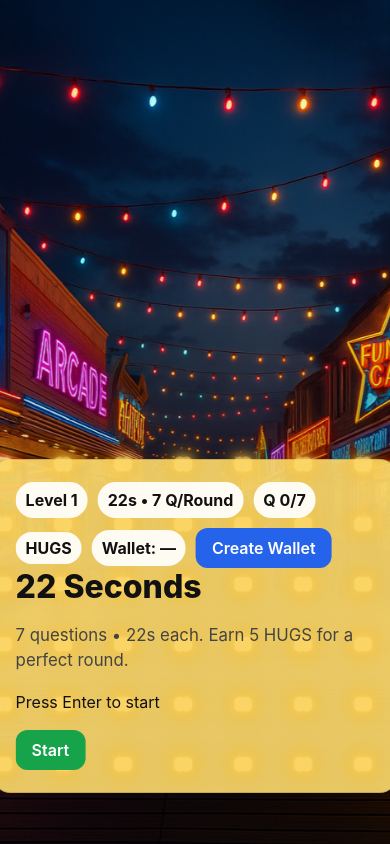
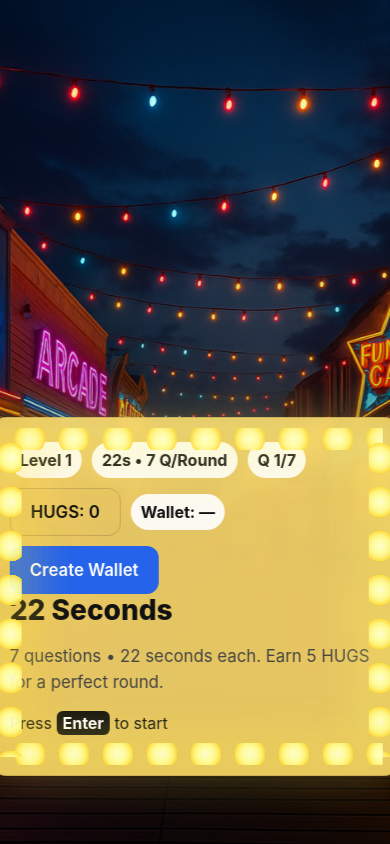
Before and after one commit to hugstokens-stack/hugs-trivia, a React (Vite) app: page / in a window 390 px wide. Built offline with nearby package versions, Linux system fonts and the light colour scheme.

Commit message:
22 Seconds UI: neon bulbs edge-only + mobile keyboard fixes + centered overlay

```diff
--- a/src/App.css
+++ b/src/App.css
@@ -1,101 +1,226 @@
-/* ===== 22 Seconds – Centered Card + Subtle Panel Bulbs (no viewport bulbs) ===== */
+/* ===== 22 Seconds — Centered Gold Panel + Edge Bulbs + Mobile polish ===== */
 
-:root{
-  --panel-bg: rgba(246,213,107,0.94);
-  --text:#111; --muted:#444;
-  --accent-blue:#2563eb; --accent-green:#16a34a;
-  --radius:18px;
+:root {
+  --panel-bg: rgba(246, 213, 107, 0.92);
+  --text: #111;
+  --muted: #444;
+  --accent-blue: #2563eb;
+  --accent-green: #16a34a;
+  --radius: 18px;
+
+  --bulb-size: 22px;       /* dot size */
+  --bulb-gap: 22px;        /* spacing between bulbs */
+  --bulb-glow: 26px;       /* glow spread */
 }
 
-html,body,#root{
-  height:100%; margin:0;
-  font-family:Inter, system-ui, -apple-system, Segoe UI, Roboto, HelveticaNeue, Arial;
-  background-image:url("/boardwalktheme.png");
-  background-size:cover; background-position:center;
-  background-repeat:no-repeat; background-attachment:fixed;
-  color:#fff;
+html, body, #root {
+  height: 100dvh; /* mobile-friendly dynamic viewport */
+  margin: 0;
+  font-family: "Inter", system-ui, -apple-system, "Segoe UI", Roboto, "Helvetica Neue", Arial;
+  background-image: url("/boardwalktheme.png");
+  background-size: cover;
+  background-position: center;
+  background-repeat: no-repeat;
+  background-attachment: fixed;
+  color: #fff;
 }
 
-@keyframes fadeInBg{0%{filter:brightness(.6) blur(2px);opacity:0}100%{filter:none;opacity:1}}
-body{animation:fadeInBg 900ms ease-out forwards}
+/* Gentle fade for background */
+@keyframes fadeInBackground {
+  0% { filter: brightness(0.4) blur(5px); opacity: 0; }
+  100% { filter: brightness(1) blur(0); opacity: 1; }
+}
+body { animation: fadeInBackground 2s ease-out forwards; }
 
-/* bottom vignette */
-.scrim{
-  position:fixed; inset:0; pointer-events:none;
-  background:linear-gradient(to top, rgba(0,0,0,.55) 0%, rgba(0,0,0,.25) 40%, rgba(0,0,0,0) 70%);
-  z-index:4;
+/* Subtle bottom vignette */
+.scrim {
+  position: fixed;
+  inset: 0;
+  pointer-events: none;
+  background: linear-gradient(
+    to top,
+    rgba(0,0,0,0.55) 0%,
+    rgba(0,0,0,0.25) 45%,
+    rgba(0,0,0,0) 75%
+  );
+  z-index: 5;
 }
 
-/* ===== GOLD PANEL (centered) ===== */
-.overlay{
-  position:fixed; left:50%; bottom:10vh; transform:translateX(-50%);
-  width:min(1050px, 92vw);
-  background:var(--panel-bg); color:var(--text);
-  border-radius:var(--radius); border:1px solid rgba(0,0,0,.15);
-  padding:28px 32px; box-shadow:0 18px 48px rgba(0,0,0,.35);
-  z-index:10;
+/* === GOLD PANEL === */
+.overlay {
+  position: fixed;
+  left: 50%;
+  transform: translateX(-50%);
+  bottom: max(8vh, calc(env(safe-area-inset-bottom, 0px) + 20px));
+  width: min(1150px, 94vw);
+  background: var(--panel-bg);
+  color: var(--text);
+  border-radius: var(--radius);
+  border: 1px solid rgba(0,0,0,0.15);
+  box-shadow: 0 16px 52px rgba(0,0,0,0.35);
+  padding: 32px 36px;
+  backdrop-filter: blur(4px);
+  z-index: 10;
+
+  /* create a positioning context for bulbs */
+  position: fixed;
 }
 
-/* ===== BULBS ONLY AROUND THE PANEL EDGE ===== */
-@keyframes bulbsPulse{0%,100%{opacity:.55}50%{opacity:.9}}
-.overlay::before{
-  content:""; position:absolute; inset:-12px;
-  border-radius:calc(var(--radius) + 14px);
-  pointer-events:none; z-index:-1;
-  /* subtle dotted bulbs along the border using repeating radial gradients */
-  --gap: 54px;         /* spacing between bulbs */
-  --size: 6px;         /* bulb size */
-  --col: #ffd966;      /* bulb color */
-  background:
-    radial-gradient(circle at 18px 18px, var(--col) 0 var(--size), transparent calc(var(--size) + 1px)) 0    0/var(--gap) var(--gap) repeat,
-    radial-gradient(circle at 18px 18px, var(--col) 0 var(--size), transparent calc(var(--size) + 1px)) 0 100%/var(--gap) var(--gap) repeat,
-    radial-gradient(circle at 18px 18px, var(--col) 0 var(--size), transparent calc(var(--size) + 1px)) 100% 0/var(--gap) var(--gap) repeat,
-    radial-gradient(circle at 18px 18px, var(--col) 0 var(--size), transparent calc(var(--size) + 1px)) 100% 100%/var(--gap) var(--gap) repeat;
-  filter: drop-shadow(0 0 6px #ffd966) drop-shadow(0 0 14px #ffb100);
-  animation: bulbsPulse 2.4s ease-in-out infinite;
-  opacity:.75;
+.overlay * { color: var(--text); }
+
+/* Typography */
+h1.title {
+  margin: 0 0 14px;
+  font-size: clamp(32px, 5vw, 48px);
+  font-weight: 800;
+  line-height: 1.2;
 }
 
-/* type */
-h1.title{margin:0 0 10px; font-size:clamp(32px,5vw,46px); font-weight:800; line-height:1.2}
-.level{font-weight:700; margin:8px 0 4px; font-size:1.2rem}
-.subtitle{color:var(--muted); font-size:1.05rem}
-.feedback{margin-top:10px; font-weight:700; color:var(--accent-green)}
+.subtitle { color: var(--muted); font-size: 1.2rem; }
 
-/* HUD / badges */
-.hud{display:flex; gap:10px; flex-wrap:wrap; align-items:center}
-.badge,.chip{
-  background:rgba(255,255,255,.92); color:#111; font-weight:700;
-  border-radius:999px; padding:6px 10px; border:0;
+.level { font-size: 1.3rem; font-weight: 700; margin: 10px 0 6px; }
+
+.kbd {
+  background: #111;
+  color: #fff;
+  border-radius: 6px;
+  padding: 2px 6px;
+  font-weight: 700;
 }
-.chip{cursor:pointer}
 
-/* input & buttons */
-.controls{display:flex; gap:10px; align-items:center; margin-top:6px}
-.controls input{
-  height:52px; padding:0 14px; font-size:1.05rem; border-radius:10px;
-  border:1px solid rgba(0,0,0,.25); width:min(560px, 90%);
-  box-shadow:0 2px 4px rgba(0,0,0,.08);
+/* HUD + badges */
+.hud { display: flex; gap: 10px; flex-wrap: wrap; align-items: center; font-size: 1rem; }
+.badge {
+  background: rgba(255,255,255,0.9);
+  color: #111;
+  font-weight: 700;
+  border-radius: 999px;
+  padding: 6px 10px;
 }
-.controls input:focus{outline:2px solid var(--accent-blue)}
-.btn{display:inline-flex; align-items:center; justify-content:center; padding:10px 16px;
-  border-radius:12px; border:0; cursor:pointer; font-weight:600; font-size:1rem}
-.btn-blue{background:var(--accent-blue); color:#fff}
-.btn-green{background:var(--accent-green); color:#fff}
-.btn-ghost{background:transparent; border:1px solid rgba(0,0,0,.15); color:var(--text)}
 
-.mobile-actions{display:none; gap:8px; margin-top:8px}
+/* Buttons */
+.btn {
+  display: inline-flex;
+  align-items: center;
+  justify-content: center;
+  padding: 12px 20px;
+  border-radius: 12px;
+  border: 0;
+  cursor: pointer;
+  font-weight: 600;
+  font-size: 1.05rem;
+  line-height: 1.2;
+  transition: filter .15s ease, transform .1s ease;
+  min-height: 48px; /* thumb friendly */
+}
+.btn:active { transform: translateY(1px); }
+.btn-blue { background: var(--accent-blue); color: #fff; }
+.btn-blue:hover { filter: brightness(1.05); }
+.btn-green { background: var(--accent-green); color: #fff; }
+.btn-green:hover { filter: brightness(1.05); }
+.btn-ghost {
+  background: transparent;
+  border: 1px solid rgba(0,0,0,0.15);
+  color: var(--text);
+}
 
-/* Mobile: reduce bulb intensity/spacing a bit, bring panel higher */
-@media (max-width: 760px){
-  .overlay{bottom:6vh; padding:22px}
-  .controls{flex-direction:column; align-items:stretch}
-  .controls input{width:100%}
-  .mobile-actions{display:flex}
-  .overlay::before{
-    --gap: 60px;
-    --size: 5px;
-    opacity:.55;
-    filter: drop-shadow(0 0 5px #ffd966) drop-shadow(0 0 10px #ffb100);
-  }
+/* Input box */
+.controls { display: flex; gap: 10px; align-items: center; flex-wrap: wrap; }
+.controls input {
+  height: 56px;
+  padding: 0 14px;
+  font-size: 1.15rem;
+  border-radius: 10px;
+  border: 1px solid rgba(0,0,0,0.25);
+  width: min(680px, 92%);
+  box-shadow: 0 2px 4px rgba(0,0,0,0.1);
 }
+.controls input:focus { outline: 2px solid var(--accent-blue); }
+
+/* Mobile action row */
+.mobile-actions {
+  display: flex;
+  gap: 10px;
+  margin-top: 12px;
+  flex-wrap: wrap;
+}
+.mobile-actions .btn { flex: 1 1 160px; }
+
+/* Feedback styling */
+.feedback { margin-top: 12px; font-size: 1.25rem; font-weight: 700; color: var(--accent-green); }
+
+/* History panel */
+.history { margin-top: 20px; }
+.history-head { display: flex; align-items: center; justify-content: space-between; margin-bottom: 8px; }
+.history-total { font-weight: 700; margin-bottom: 8px; }
+.history-table { width: 100%; border-collapse: collapse; font-size: 0.95rem; }
+.history-table th, .history-table td { padding: 8px 6px; border-bottom: 1px solid rgba(0,0,0,0.15); }
+.muted { color: var(--muted); }
+
+/* ===== Bulb strips only around the edge of the gold card ===== */
+
+.bulbs {
+  position: absolute;
+  pointer-events: none;
+  background:
+    radial-gradient(circle at center,
+      #fff7c2 0%,
+      #ffe37a 45%,
+      #ffcc33 62%,
+      rgba(255, 204, 51, 0.0) 63%);
+  filter: drop-shadow(0 0 var(--bulb-glow) #ffd54a);
+  animation: blink 2.2s linear infinite;
+  opacity: 0.95;
+}
+
+/* Top & bottom are horizontal strips filled with repeating bulbs */
+.bulbs.top,
+.bulbs.bottom {
+  left: 18px;
+  right: 18px;
+  height: var(--bulb-size);
+  background-size: calc(var(--bulb-size) + var(--bulb-gap)) var(--bulb-size);
+  background-repeat: repeat-x;
+  background-position: left center;
+}
+.bulbs.top    { top: 10px; }
+.bulbs.bottom { bottom: 10px; }
+
+/* Left & right are vertical strips */
+.bulbs.left,
+.bulbs.right {
+  top: 18px;
+  bottom: 18px;
+  width: var(--bulb-size);
+  background-size: var(--bulb-size) calc(var(--bulb-size) + var(--bulb-gap));
+  background-repeat: repeat-y;
+  background-position: center top;
+}
+.bulbs.left  { left: 10px; }
+.bulbs.right { right: 10px; }
+
+/* Slight timing offsets so edges don't blink perfectly in sync */
+.bulbs.right  { animation-delay: .2s; }
+.bulbs.bottom { animation-delay: .4s; }
+.bulbs.left   { animation-delay: .6s; }
+
+@keyframes blink {
+  0%, 9%   { filter: drop-shadow(0 0 var(--bulb-glow) #ffd54a) brightness(1); }
+  10%      { filter: drop-shadow(0 0 var(--bulb-glow) #ffc107) brightness(1.1); }
+  50%      { filter: drop-shadow(0 0 var(--bulb-glow) #ffea80) brightness(1.08); }
+  60%      { filter: drop-shadow(0 0 var(--bulb-glow) #ffcc33) brightness(.95); }
+  100%     { filter: drop-shadow(0 0 var(--bulb-glow) #ffd54a) brightness(1); }
+}
+
+/* Respect users who prefer less motion */
+@media (prefers-reduced-motion: reduce) {
+  .bulbs { animation: none; }
+}
+
+/* Responsive tweaks */
+@media (max-width: 640px) {
+  .overlay { width: min(1000px, 95vw); padding: 24px 20px; }
+  h1.title { font-size: clamp(28px, 6vw, 40px); }
+  .subtitle { font-size: 1.05rem; }
+  .level { font-size: 1.2rem; }
+}
--- a/src/App.jsx
+++ b/src/App.jsx
@@ -1,4 +1,3 @@
-
 import React, { useEffect, useMemo, useRef, useState } from "react";
 import "./App.css";
 import { CONFIG } from "./config";
@@ -19,12 +18,11 @@ export default function App() {
   const [askedInLevel, setAskedInLevel] = useState(0);
   const [correctInLevel, setCorrectInLevel] = useState(0);
 
-  // wallet & history
   const [wallet, setWalletState] = useState(getWallet());
   const [showHistory, setShowHistory] = useState(false);
-  const [history, setHistory] = useState(() => {
-    try { return JSON.parse(localStorage.getItem("hugs_history")||"[]"); } catch { return []; }
-  });
+  const [totalHugs, setTotalHugs] = useState(
+    () => Number(localStorage.getItem("total_hugs") || 0)
+  );
 
   // constants
   const roundTarget = useMemo(() => CONFIG.questionsPerRound, []);
@@ -33,7 +31,7 @@ export default function App() {
   // refs
   const inputRef = useRef(null);
 
-  // global no-repeat across session
+  // global no-repeat across the session
   const usedKeysRef = useRef(new Set());
 
   // ---------- helpers ----------
@@ -51,6 +49,7 @@ export default function App() {
     if (pool.length === 0) return null;
     return pool[Math.floor(Math.random() * pool.length)];
   }
+
   function pickAnyUnused() {
     for (const lvl of Object.keys(EXTRA_BANK).map((n) => +n)) {
       const c = pickFromLevel(lvl);
@@ -60,8 +59,13 @@ export default function App() {
   }
 
   function loadNextQuestion(nextAskedCount) {
-    if (nextAskedCount >= roundTarget) { completeLevel(); return; }
+    // End of round?
+    if (nextAskedCount >= roundTarget) {
+      completeLevel();
+      return;
+    }
 
+    // try same-level first, then any unused
     let local = pickFromLevel(level);
     if (!local) local = pickAnyUnused();
 
@@ -72,6 +76,7 @@ export default function App() {
       return;
     }
 
+    // register no-repeat and show
     usedKeysRef.current.add(keyFor(local));
     setQuestion({ question: local.q, answer: local.a, answers: local.a });
     setAnswer("");
@@ -87,28 +92,42 @@ export default function App() {
     loadNextQuestion(0);
   }
 
-  function completeLevel() {
-    // record to history (mock HUGS earned only on perfect round)
-    const earned = correctInLevel === roundTarget ? CONFIG.tokensPerCorrectRound : 0;
+  function addHistoryRow(okCount) {
     const row = {
       ts: Date.now(),
       level,
-      correct: correctInLevel,
-      outOf: roundTarget,
+      correct: okCount,
+      total: roundTarget,
       duration: roundTarget * perQuestionSeconds,
-      hugs: earned,
+      hugs: okCount === roundTarget ? CONFIG.tokensPerCorrectRound : 0,
     };
-    const nextHist = [row, ...history].slice(0, 50);
-    setHistory(nextHist);
-    try { localStorage.setItem("hugs_history", JSON.stringify(nextHist)); } catch {}
+    const prev = JSON.parse(localStorage.getItem("hugs_history") || "[]");
+    prev.unshift(row);
+    localStorage.setItem("hugs_history", JSON.stringify(prev));
+    if (row.hugs) {
+      const newTotal = Number(localStorage.getItem("total_hugs") || 0) + row.hugs;
+      localStorage.setItem("total_hugs", String(newTotal));
+      setTotalHugs(newTotal);
+    }
+  }
 
-    if (earned && wallet?.address) {
-      rewardTokens(wallet.address, earned)
-        .then(() => setFeedback(`🎉 Level Complete! +${earned} ${CONFIG.tokenCode} awarded.`))
-        .catch(() => setFeedback("⚠️ Reward queued. (Enable XRPL to pay for real)"));
+  function completeLevel() {
+    addHistoryRow(correctInLevel);
+
+    if (correctInLevel === roundTarget && wallet?.address) {
+      rewardTokens(wallet.address, CONFIG.tokensPerCorrectRound)
+        .then(() =>
+          setFeedback(
+            `🎉 Level Complete! +${CONFIG.tokensPerCorrectRound} ${CONFIG.tokenCode} awarded.`
+          )
+        )
+        .catch(() =>
+          setFeedback("⚠️ Reward queued. (Enable XRPL to pay for real)")
+        );
     } else {
       setFeedback("⏸️ Level complete. Press Enter for the next level.");
     }
+
     setPausedBetweenLevels(true);
     setSecondsLeft(perQuestionSeconds);
   }
@@ -125,7 +144,7 @@ export default function App() {
     setTimeout(() => {
       setAskedInLevel(nextAsked);
       loadNextQuestion(nextAsked);
-    }, 200);
+    }, 220);
   }
 
   function submit() {
@@ -142,7 +161,7 @@ export default function App() {
       setTimeout(() => {
         setAskedInLevel(nextAsked);
         loadNextQuestion(nextAsked);
-      }, 420);
+      }, 300);
     } else {
       advanceAsWrong();
     }
@@ -158,69 +177,114 @@ export default function App() {
     return res.json();
   }
 
-  async function makeWallet() { const w = await createTestWallet(); setWalletState(w); }
-  function resetWallet(){ clearWallet(); setWalletState(null); }
-
-  // unified start/next for mobile button
-  function startOrNext(){
-    if (!started) { setStarted(true); startLevel(1); }
-    else if (pausedBetweenLevels){ setFeedback(""); startLevel(level + 1); }
+  async function makeWallet() {
+    const w = await createTestWallet();
+    setWalletState(w);
+  }
+  function resetWallet() {
+    clearWallet();
+    setWalletState(null);
   }
 
   // ---------- effects ----------
-  // Global Enter: start/next or submit/skip
+
+  // Global Enter handling:
+  // - Not started -> start game
+  // - Between levels -> start next level
+  // - During question:
+  //     Enter with text => submit
+  //     Enter empty     => skip
   useEffect(() => {
-    function onKey(e){
+    function onKey(e) {
       if (e.key !== "Enter") return;
-      if (!started){ setStarted(true); startLevel(1); return; }
-      if (pausedBetweenLevels){ setFeedback(""); startLevel(level + 1); return; }
+
+      if (!started) {
+        setStarted(true);
+        startLevel(1);
+        return;
+      }
+      if (pausedBetweenLevels) {
+        setFeedback("");
+        startLevel(level + 1);
+        return;
+      }
       if (!question) return;
-      if (norm(answer).length > 0) submit(); else advanceAsWrong();
+
+      if (norm(answer).length > 0) submit();
+      else advanceAsWrong();
     }
     window.addEventListener("keydown", onKey);
     return () => window.removeEventListener("keydown", onKey);
   }, [started, pausedBetweenLevels, level, question, answer]);
 
-  // timer
+  // Per-question countdown
   useEffect(() => {
     if (!started || pausedBetweenLevels || !question) return;
-    if (secondsLeft <= 0){ advanceAsWrong(); return; }
-    const t = setTimeout(() => setSecondsLeft(s => s - 1), 1000);
+    if (secondsLeft <= 0) {
+      advanceAsWrong();
+      return;
+    }
+    const t = setTimeout(() => setSecondsLeft((s) => s - 1), 1000);
     return () => clearTimeout(t);
   }, [secondsLeft, started, pausedBetweenLevels, question]);
 
-  // focus input on question
-  useEffect(() => { if (question && inputRef.current) inputRef.current.focus(); }, [question]);
-
-  const displayQ =
-    started && !pausedBetweenLevels && question
-      ? Math.min(askedInLevel + 1, roundTarget)
-      : Math.min(askedInLevel, roundTarget);
+  // Auto-focus the input on new question
+  useEffect(() => {
+    if (question && inputRef.current) inputRef.current.focus();
+  }, [question]);
 
   // ---------- UI ----------
+  const history = JSON.parse(localStorage.getItem("hugs_history") || "[]");
+
   return (
     <div className="page">
       <div className="scrim" />
 
+      {/* GOLD CARD */}
+      <div className="overlay">
+        {/* Bulb edge strips (top/right/bottom/left) */}
+        <div className="bulbs top" aria-hidden />
+        <div className="bulbs right" aria-hidden />
+        <div className="bulbs bottom" aria-hidden />
+        <div className="bulbs left" aria-hidden />
 
-      <div className="overlay">
         <main className="app-wrap">
           {/* HUD */}
           <header className="hud" style={{ justifyContent: "space-between" }}>
             <div className="hud">
               <span className="badge">Level {level}</span>
-              <span className="badge">{perQuestionSeconds}s • {roundTarget} Q/Round</span>
-              <span className="badge">Q {displayQ}/{roundTarget}</span>
-              {started && !pausedBetweenLevels && (<span className="badge">⏱ {secondsLeft}s</span>)}
+              <span className="badge">
+                {perQuestionSeconds}s • {roundTarget} Q/Round
+              </span>
+              <span className="badge">
+                Q {Math.min(askedInLevel + 1, roundTarget)}/{roundTarget}
+              </span>
+              {started && !pausedBetweenLevels && (
+                <span className="badge">⏱ {secondsLeft}s</span>
+              )}
             </div>
 
             <div className="hud">
-              <button className="chip" onClick={() => setShowHistory(s => !s)}>HUGS</button>
-              <span className="badge">Wallet: {wallet?.address ? wallet.address : "—"}</span>
+              <button
+                className="btn btn-ghost"
+                onClick={() => setShowHistory((v) => !v)}
+                aria-expanded={showHistory}
+                aria-controls="hugs-history"
+              >
+                HUGS: {totalHugs}
+              </button>
+
+              <span className="badge">
+                Wallet: {wallet?.address ? wallet.address : "—"}
+              </span>
               {wallet?.address ? (
-                <button className="btn btn-ghost" onClick={resetWallet}>Remove</button>
+                <button className="btn btn-ghost" onClick={resetWallet}>
+                  Remove
+                </button>
               ) : (
-                <button className="btn btn-blue" onClick={makeWallet}>Create Wallet</button>
+                <button className="btn btn-blue" onClick={makeWallet}>
+                  Create Wallet
+                </button>
               )}
             </div>
           </header>
@@ -230,21 +294,22 @@ export default function App() {
           {!started ? (
             <div className="start-wrap">
               <p className="subtitle">
-                {roundTarget} questions • {perQuestionSeconds}s each. Earn {CONFIG.tokensPerCorrectRound} {CONFIG.tokenCode} for a perfect round.
+                {roundTarget} questions • {perQuestionSeconds} seconds each. Earn{" "}
+                {CONFIG.tokensPerCorrectRound} {CONFIG.tokenCode} for a perfect round.
               </p>
-              <p>Press <span className="kbd">Enter</span> to start</p>
-              <div className="mobile-actions">
-                <button className="btn btn-green" onClick={startOrNext}>Start</button>
-              </div>
+              <p>
+                Press <span className="kbd">Enter</span> to start
+              </p>
             </div>
           ) : pausedBetweenLevels ? (
             <div className="start-wrap">
               <h3 className="level">Level {level} Complete</h3>
-              <p className="subtitle">Correct: {correctInLevel}/{roundTarget}.</p>
-              <p>Press <span className="kbd">Enter</span> to start Level {level + 1}.</p>
-              <div className="mobile-actions">
-                <button className="btn btn-green" onClick={startOrNext}>Start Level {level + 1}</button>
-              </div>
+              <p className="subtitle">
+                Correct: {correctInLevel}/{roundTarget}.
+              </p>
+              <p>
+                Press <span className="kbd">Enter</span> to start Level {level + 1}.
+              </p>
             </div>
           ) : (
             <>
@@ -260,51 +325,89 @@ export default function App() {
                   onChange={(e) => setAnswer(e.target.value)}
                   onKeyDown={(e) => {
                     if (e.key === "Enter") {
-                      e.preventDefault(); e.stopPropagation();
-                      if (norm(answer).length > 0) submit(); else advanceAsWrong();
+                      if (norm(answer).length > 0) submit();
+                      else advanceAsWrong();
                     }
                   }}
+                  enterKeyHint="go"
+                  inputMode="text"
+                  autoCapitalize="none"
+                  autoCorrect="off"
+                  spellCheck={false}
+                  aria-label="Your trivia answer"
+                  onFocus={() => {
+                    setTimeout(
+                      () =>
+                        inputRef.current?.scrollIntoView({
+                          block: "center",
+                          behavior: "smooth",
+                        }),
+                      250
+                    );
+                  }}
                 />
-                <button className="btn btn-blue" onClick={submit}>Submit</button>
+                <button className="btn btn-blue" onClick={submit}>
+                  Submit
+                </button>
               </div>
 
+              {/* Mobile-friendly action row */}
               <div className="mobile-actions">
-                <button className="btn btn-green" onClick={submit}>Submit</button>
-                <button className="btn btn-ghost" onClick={advanceAsWrong}>Skip</button>
+                <button className="btn btn-blue" onClick={submit}>
+                  Submit
+                </button>
+                <button className="btn btn-green" onClick={advanceAsWrong}>
+                  Skip
+                </button>
               </div>
 
               {feedback && <div className="feedback">{feedback}</div>}
             </>
           )}
 
-          {/* History Drawer */}
+          {/* History panel */}
           {showHistory && (
-            <div style={{marginTop:12, background:"rgba(255,255,255,.75)", borderRadius:12, padding:12}}>
-              <strong style={{color:"#111"}}>Hugs History</strong>
-              <div style={{overflowX:"auto"}}>
-                <table style={{width:"100%", color:"#111", borderCollapse:"collapse", marginTop:8, fontSize:14}}>
+            <section id="hugs-history" className="history">
+              <div className="history-head">
+                <strong>Hugs History</strong>
+                <button
+                  className="btn btn-ghost"
+                  onClick={() => setShowHistory(false)}
+                  aria-label="Close history"
+                >
+                  ✕
+                </button>
+              </div>
+              <div className="history-total">Total HUGS: {totalHugs}</div>
+              {history.length === 0 ? (
+                <div className="muted">No games yet.</div>
+              ) : (
+                <table className="history-table">
                   <thead>
                     <tr>
-                      <th align="left">Date</th>
-                      <th>Level</th><th>Correct</th><th>Duration</th><th>HUGS</th>
+                      <th>Date</th>
+                      <th>Level</th>
+                      <th>Correct</th>
+                      <th>Duration</th>
+                      <th>HUGS</th>
                     </tr>
                   </thead>
                   <tbody>
-                    {history.length === 0 ? (
-                      <tr><td colSpan="5" style={{padding:"8px 0"}}>No games yet.</td></tr>
-                    ) : history.map((r,i)=>(
+                    {history.map((r, i) => (
                       <tr key={i}>
                         <td>{new Date(r.ts).toLocaleString()}</td>
-                        <td align="center">{r.level}</td>
-                        <td align="center">{r.correct}/{r.outOf}</td>
-                        <td align="center">{r.duration}s</td>
-                        <td align="center">{r.hugs}</td>
+                        <td>{r.level}</td>
+                        <td>
+                          {r.correct}/{r.total}
+                        </td>
+                        <td>{r.duration}s</td>
+                        <td>{r.hugs}</td>
                       </tr>
                     ))}
                   </tbody>
                 </table>
-              </div>
-            </div>
+              )}
+            </section>
           )}
         </main>
       </div>
```
